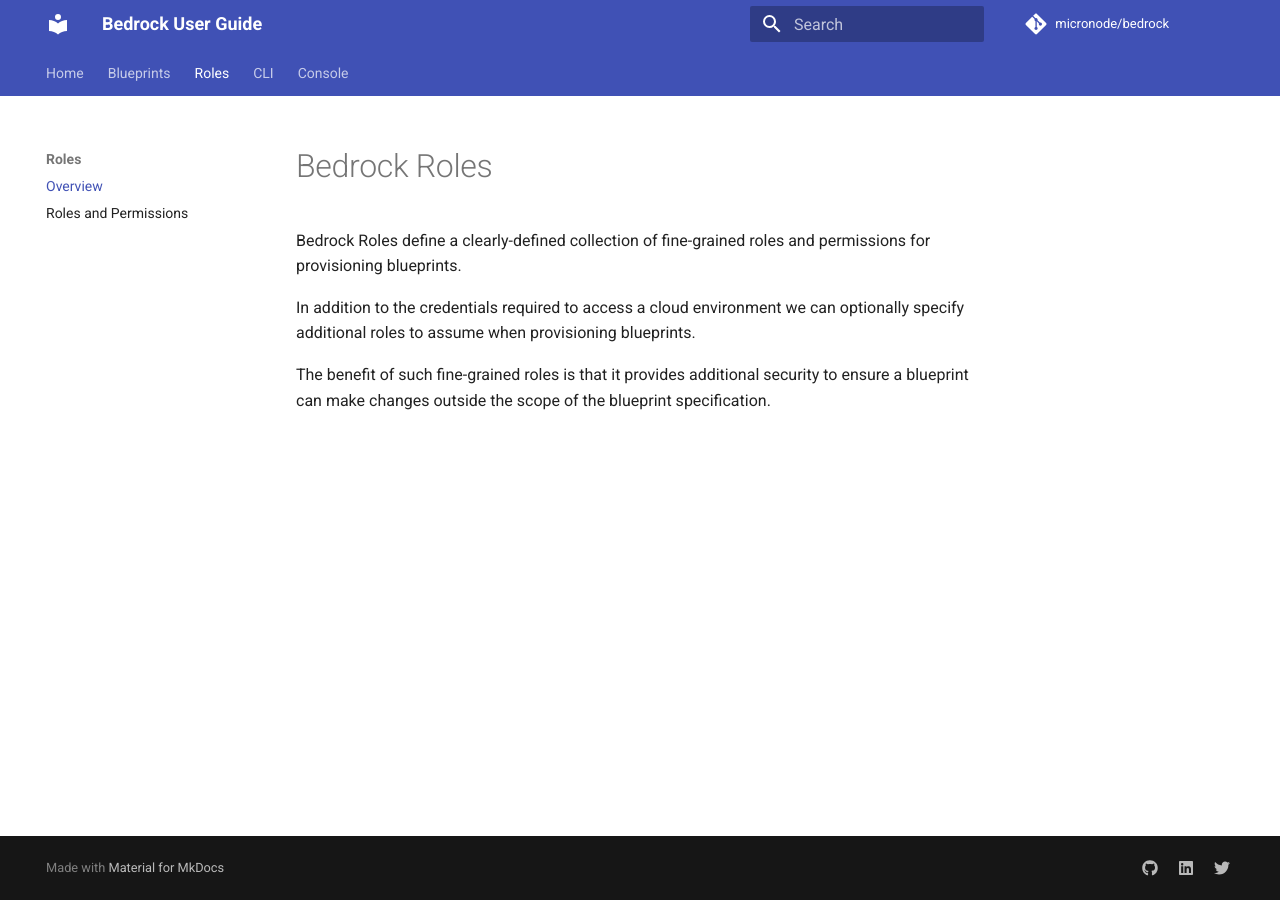
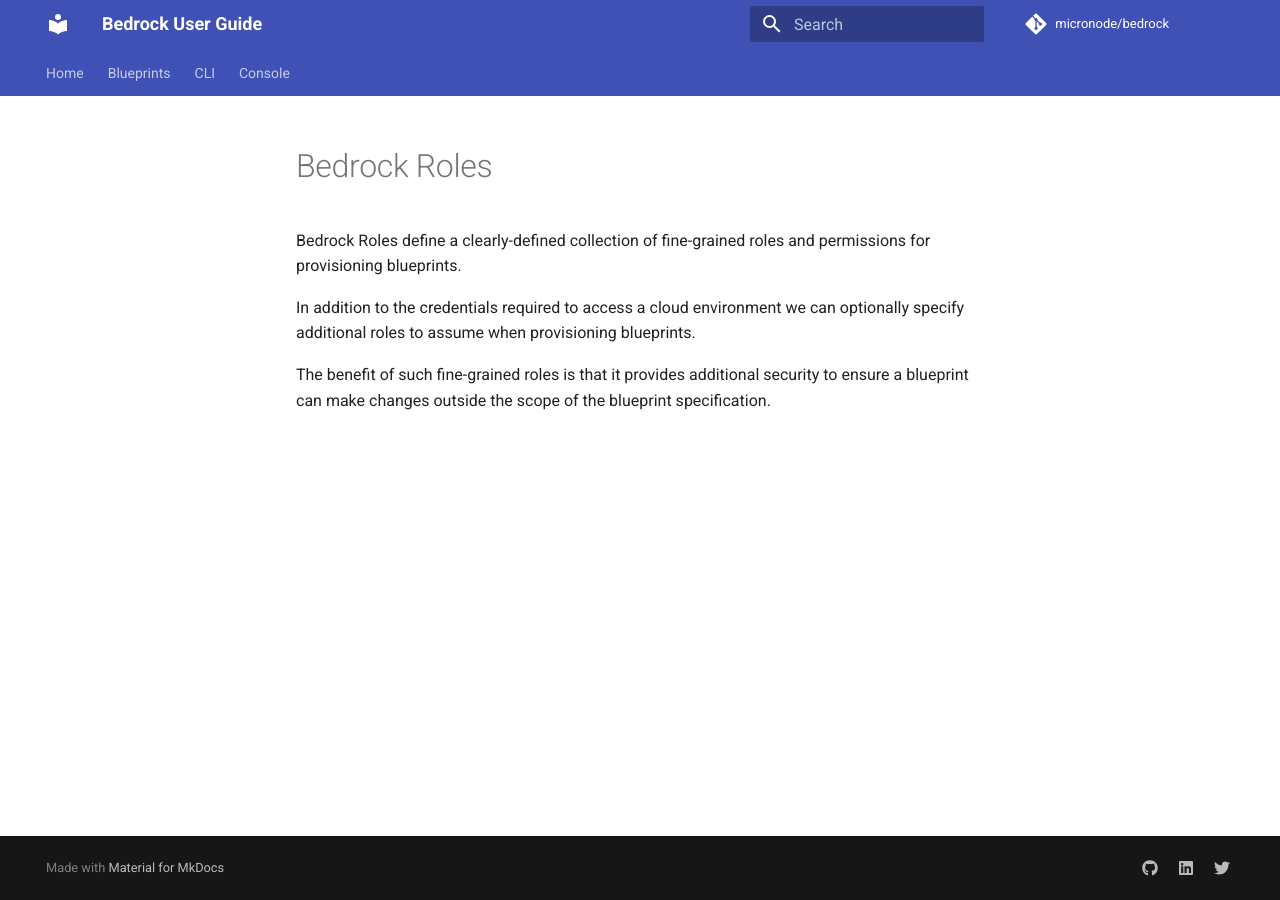
Before and after one commit to micronode/bedrock-user-guide, an MkDocs documentation site: the page built from docs/roles/index.md, in a window 1280 px wide. Built offline with MkDocs 1.6.1 and Material for MkDocs 9.7.7, drawn with Linux system fonts in a browser that asks for light colours; comment, search, counter and statistics services are not loaded.

Commit message:
Update mkdocs.yml

```diff
--- a/mkdocs.yml
+++ b/mkdocs.yml
@@ -27,9 +27,7 @@
       - Provisioning: blueprints/provision.md
       - Table of Blueprints: blueprints/BLUEPRINTS.md
       - Managing State: blueprints/managing-state.md
-  - Roles:
-      - Overview: roles/index.md
-      - Roles and Permissions: roles/ROLES.md
+      - Roles and Permissions: blueprints/ROLES.md
   - CLI:
       - Overview: cli/index.md
   - Console:
```
